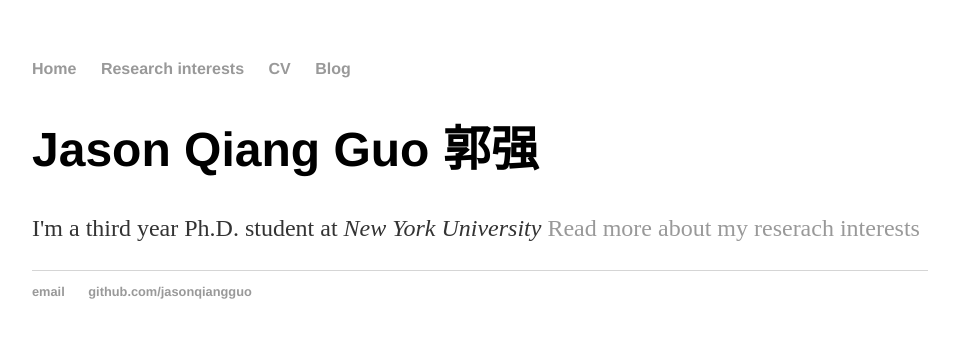
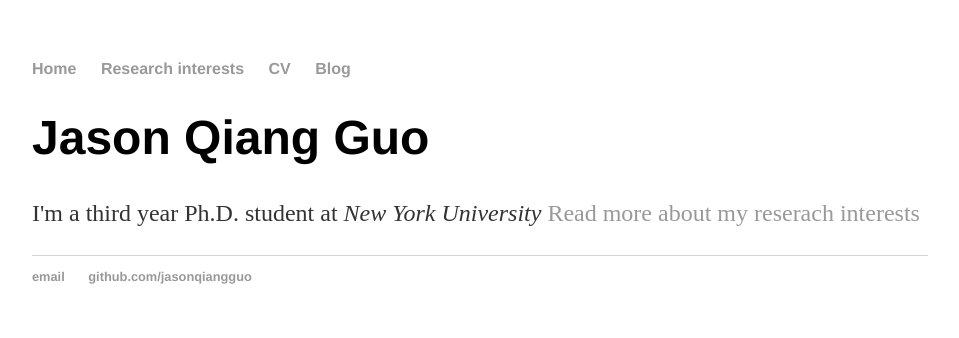
Before and after one commit to jasonqiangguo/jasonqiangguo.github.io, a Jekyll site: the page built from index.html, in a window 1280 px wide. Shown: the top 338 px of the page, without its empty margins (160-1119 px from the left). Built offline with Jekyll 4.4.1, drawn with Linux system fonts in a browser that asks for light colours.

Commit message:
Update index.html

```diff
--- a/index.html
+++ b/index.html
@@ -3,6 +3,6 @@ layout: default
 title: Jason Qiang Guo
 ---
 <div class="blurb">
-	<h1>Jason Qiang Guo 郭强</h1>
+	<h1>Jason Qiang Guo</h1>
 	<p>I'm a third year Ph.D. student at <em>New York University</em> <a href="/Research Interests">Read more about my reserach interests</a></p>
 </div><!-- /.blurb -->
```
